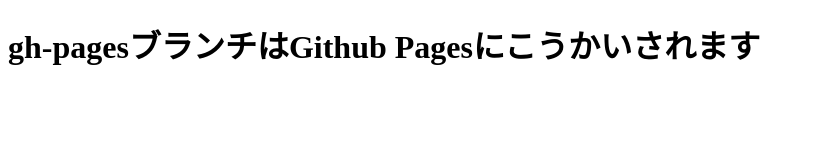
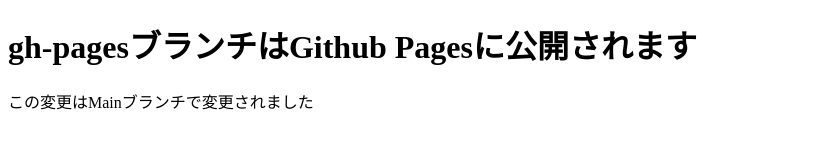
Before and after one commit to U-tan66/git-study, a plain HTML site: page index.html in a window 1280 px wide. Shown: the whole page, without its empty margins (0-814 px from the left). Drawn offline with Linux system fonts and the light colour scheme.

Commit message:
Webページの更新

```diff
--- a/index.html
+++ b/index.html
@@ -6,6 +6,7 @@
     <title>Gitの勉強</title>
 </head>
 <body>
-    <h1>gh-pagesブランチはGithub Pagesにこうかいされます</h1>
+    <h1>gh-pagesブランチはGithub Pagesに公開されます</h1>
+    <p>この変更はMainブランチで変更されました</p>
 </body>
 </html>
```
